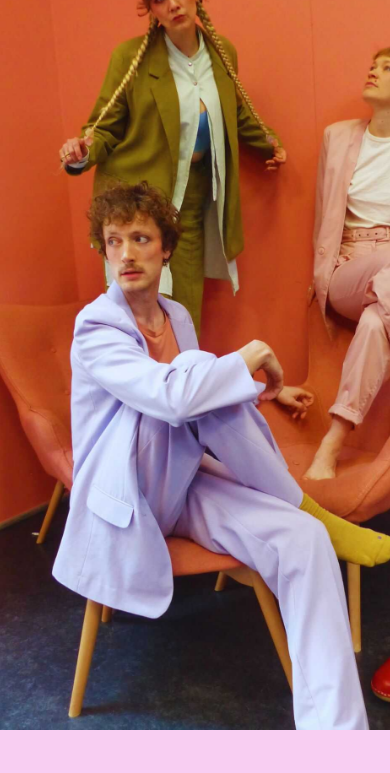
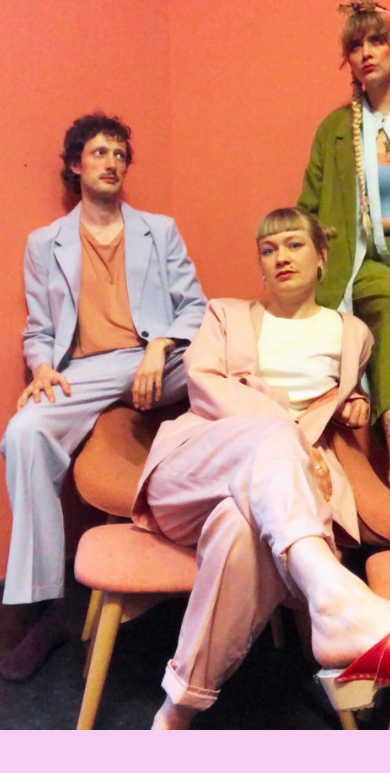
Before and after one commit to sleepwalkthedog/sleepwalkthedog.github.io, a plain HTML site: page index.html in a window 390 px wide. Shown: the part 114-887 px from the top of the page. Drawn offline with Linux system fonts and the light colour scheme; a script that the page names is missing; files whose address does not match are found by name; a web font is replaced by a local one.

Commit message:
new mobile banner

```diff
--- a/style.css
+++ b/style.css
@@ -582,7 +582,7 @@ input {
 
 
     #banner {
-        background-image: url("./img/small\ mobile\ vertical\ banner\ church.jpg");
+        background-image: url("./img/church\ pic.jpg");
         background-size: cover;
         background-position: 20% 0%;
     }
```
Also changed, not shown: img/church pic.jpg (added).
